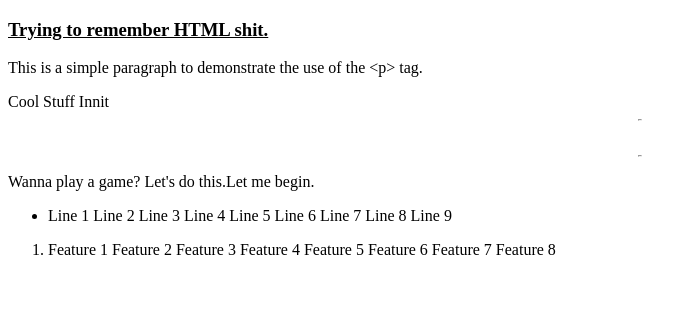
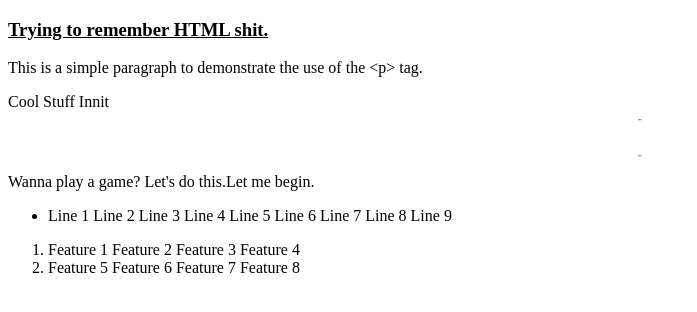
Before and after one commit to Oli-George/My-App, a website: page app/(tabs)/hii.html in a window 1280 px wide. Shown: the whole page, without its empty margins (0-697 px from the left). Drawn offline with Linux system fonts and the light colour scheme.

Commit message:
First day of IT.

```diff
--- a/app/(tabs)/hii.html
+++ b/app/(tabs)/hii.html
@@ -37,6 +37,8 @@
             Feature 2
             Feature 3
             Feature 4
+        </li>
+        <li>
             Feature 5
             Feature 6
             Feature 7
--- a/components/ui/IconSymbol.ios.tsx
+++ b/components/ui/IconSymbol.ios.tsx
@@ -30,4 +30,3 @@ export function IconSymbol({
     />
   );
 }
-s
```
